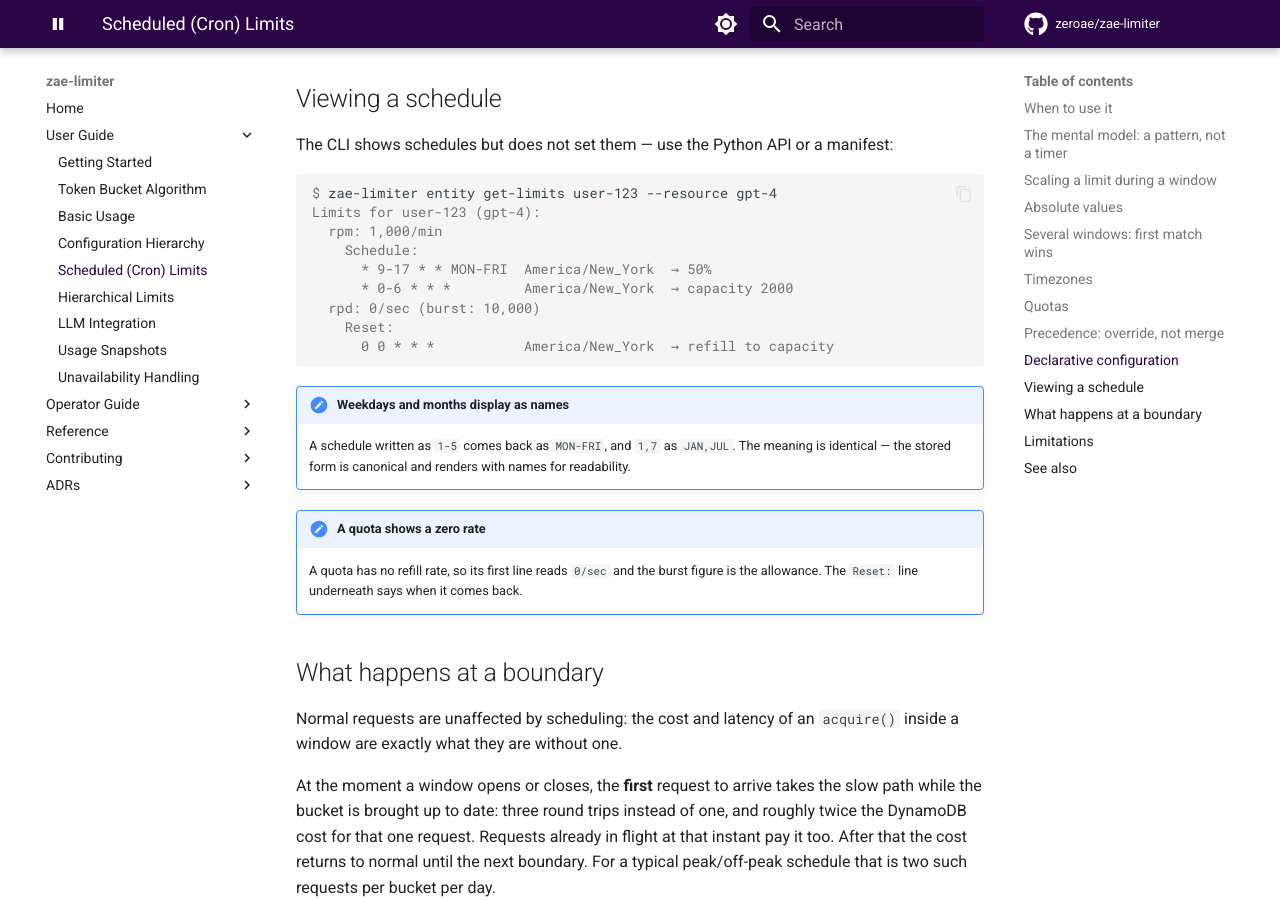
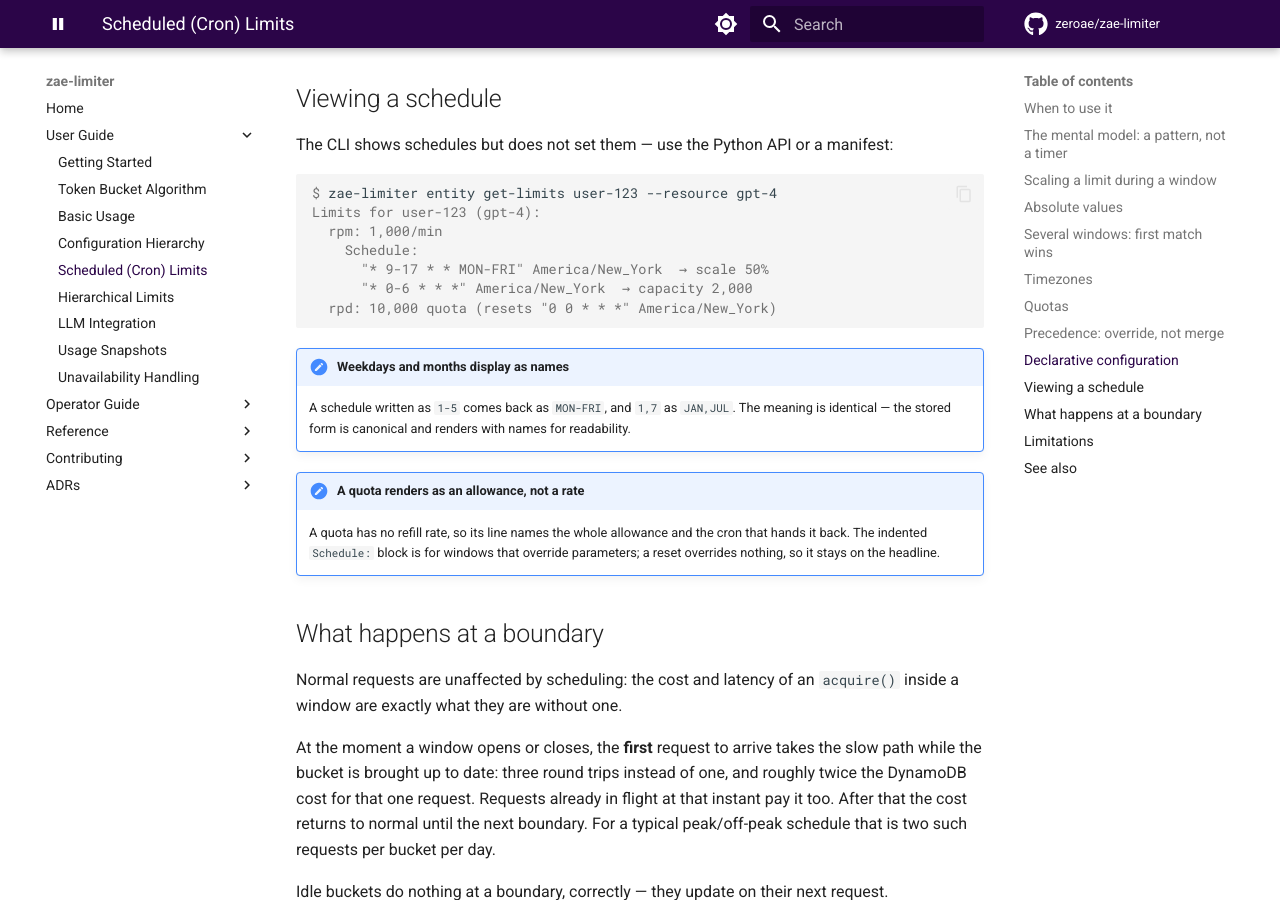
Before and after one commit to zeroae/zae-limiter, an MkDocs documentation site: the page built from docs/guide/scheduled-limits.md, in a window 1280 px wide and 900 px high, scrolled down 5578 px. Built offline with MkDocs 1.6.1 and Material for MkDocs 9.7.7, drawn with Linux system fonts in a browser that asks for light colours; comment, search, counter and statistics services are not loaded; the version menu is left out.

Commit message:
📝 docs(guide): render a quota the way the CLI actually renders it
The `entity get-limits` sample showed a quota as `rpd: 0/sec (burst: 10,000)`
under an indented `Reset:` block. `_format_limit` special-cases a quota and
emits `rpd: 10,000 quota (resets "0 0 * * *" America/New_York)` on the headline
instead — the zero rate and the placeholder period are internal artefacts and
never reach a terminal. The parameter-schedule lines in the same block were
also stale: entries render quoted, and the gloss reads `scale 50%` and
`capacity 2,000`.

Replaced with the real output of `_echo_limit` on the two limits the sample
configures.

Refs #539

Co-Authored-By: Claude Opus 5 (1M context) <noreply@anthropic.com>
Claude-Session: https://claude.ai/code/session_01QdVj8nPhUwTz2aNJzMFqt5

````diff
--- a/docs/guide/scheduled-limits.md
+++ b/docs/guide/scheduled-limits.md
@@ -258,20 +258,19 @@ $ zae-limiter entity get-limits user-123 --resource gpt-4
 Limits for user-123 (gpt-4):
   rpm: 1,000/min
     Schedule:
-      * 9-17 * * MON-FRI  America/New_York  → 50%
-      * 0-6 * * *         America/New_York  → capacity 2000
-  rpd: 0/sec (burst: 10,000)
-    Reset:
-      0 0 * * *           America/New_York  → refill to capacity
+      "* 9-17 * * MON-FRI" America/New_York  → scale 50%
+      "* 0-6 * * *" America/New_York  → capacity 2,000
+  rpd: 10,000 quota (resets "0 0 * * *" America/New_York)
 ```
 
 !!! note "Weekdays and months display as names"
     A schedule written as `1-5` comes back as `MON-FRI`, and `1,7` as `JAN,JUL`. The meaning is
     identical — the stored form is canonical and renders with names for readability.
 
-!!! note "A quota shows a zero rate"
-    A quota has no refill rate, so its first line reads `0/sec` and the burst figure is the
-    allowance. The `Reset:` line underneath says when it comes back.
+!!! note "A quota renders as an allowance, not a rate"
+    A quota has no refill rate, so its line names the whole allowance and the cron that hands it
+    back. The indented `Schedule:` block is for windows that override parameters; a reset
+    overrides nothing, so it stays on the headline.
 
 ## What happens at a boundary
 
````
